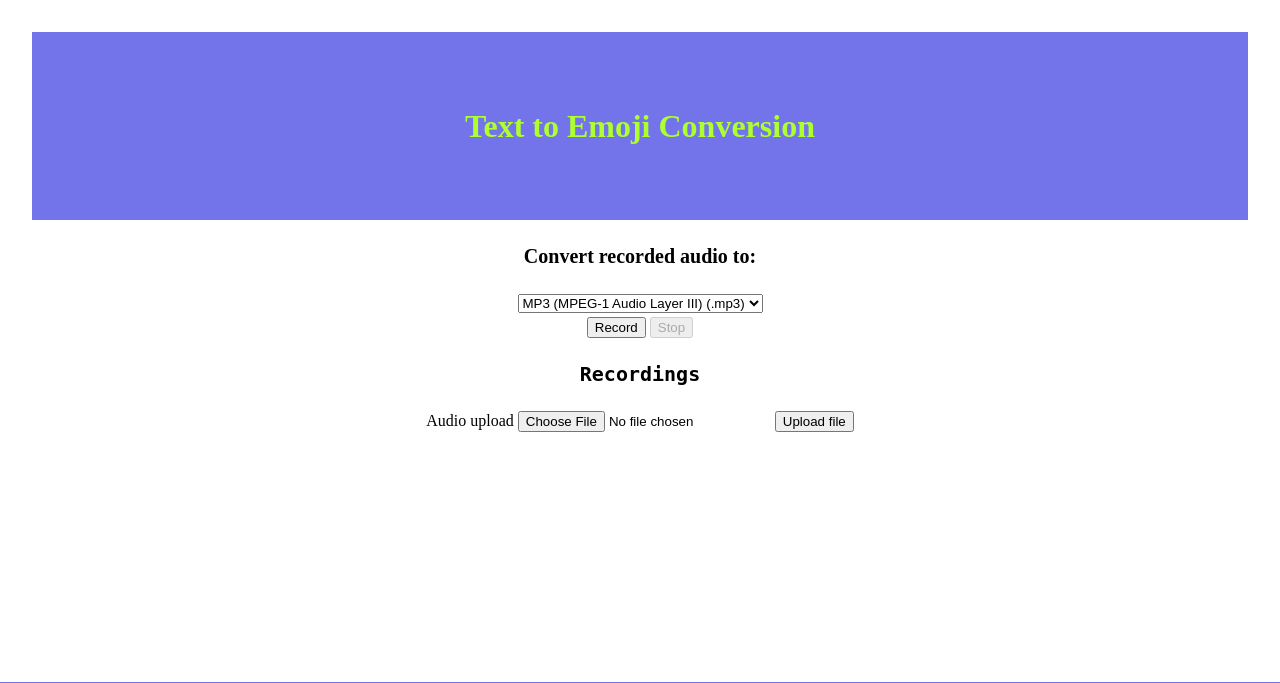
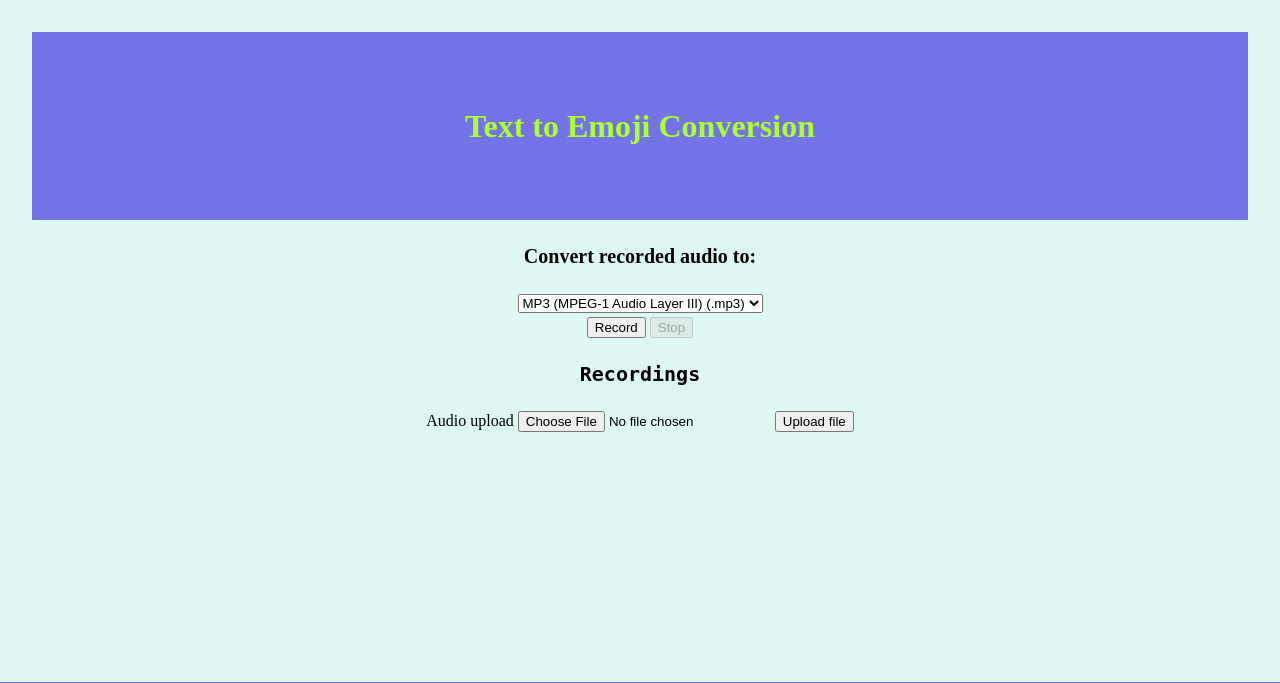
Before and after one commit to sltou/TOHack2022, a Flask app: page / in a window 1280 px wide. Shown: the top 683 px of the page. Run offline with Flask 2, Linux system fonts and the light colour scheme.

Commit message:
changing the background color

```diff
--- a/static/css/styling.css
+++ b/static/css/styling.css
@@ -1,6 +1,6 @@
 html {
     font-family: 'sans-serif';
-    background-color: white;
+    background-color: rgb(221, 247, 243);
     font-size: 100%;
 }
 
```
